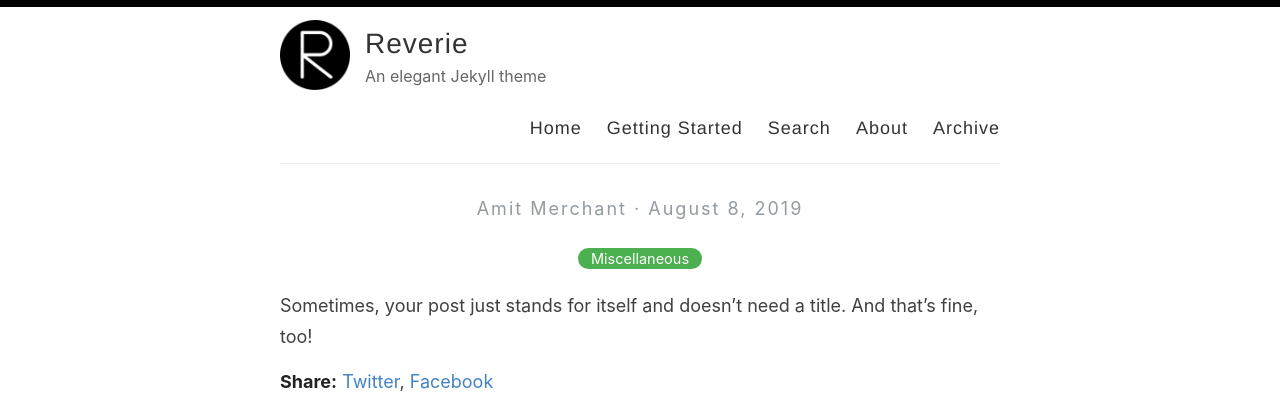
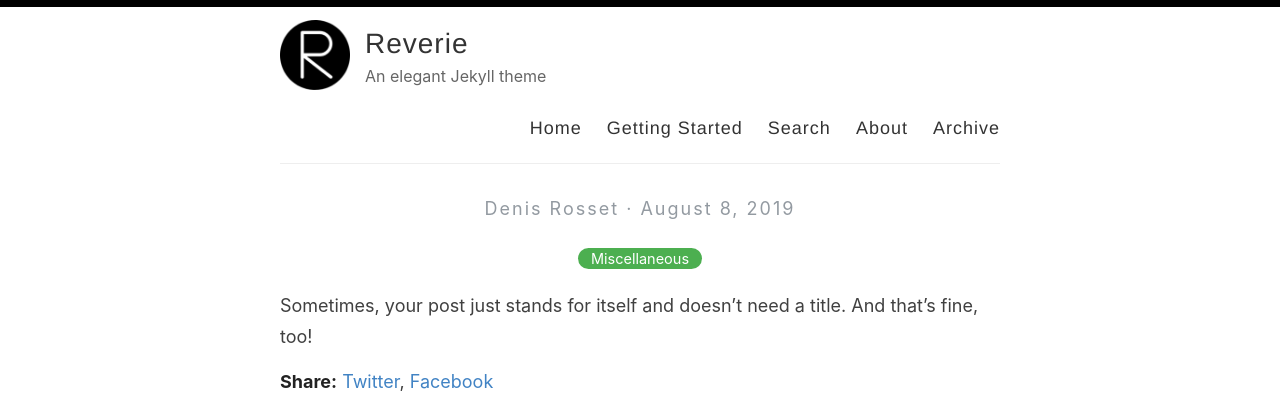
Before and after one commit to denisrosset/denisrosset.github.io, a Jekyll site: the page built from _posts/2019-08-08-no-title-posts.md, in a window 1280 px wide. Shown: the top 393 px of the page. Built offline with Jekyll 4.4.1, drawn with Linux system fonts in a browser that asks for light colours; part of the change alters nothing that is shown.

Commit message:
Update _config.yml

```diff
--- a/_config.yml
+++ b/_config.yml
@@ -6,7 +6,7 @@
 name: Reverie
 
 # Name of the author
-author: Amit Merchant
+author: Denis Rosset
 
 # Short bio or description (displayed in the header)
 description: An elegant Jekyll theme
@@ -48,14 +48,14 @@ google_analytics: UA-43339302-11
 
 # Your website URL (e.g. http://amitmerchant1990.github.io or http://www.amitmerchant.com)
 # Used for Sitemap.xml and your RSS feed
-url: http://www.amitmerchant.com/reverie
-enforce_ssl: https://www.amitmerchant.com/reverie
+url: http://denisrosset.github.io
+enforce_ssl: https://denisrosset.github.io
 
 # If you're hosting your site at a Project repository on GitHub pages
 # (http://yourusername.github.io/repository-name)
 # and NOT your User repository (http://yourusername.github.io)
 # then add in the baseurl here, like this: "/repository-name"
-baseurl: "/reverie"
+# baseurl: "/reverie"
 
 #
 # !! You don't need to change any of the configuration flags below !!
```
